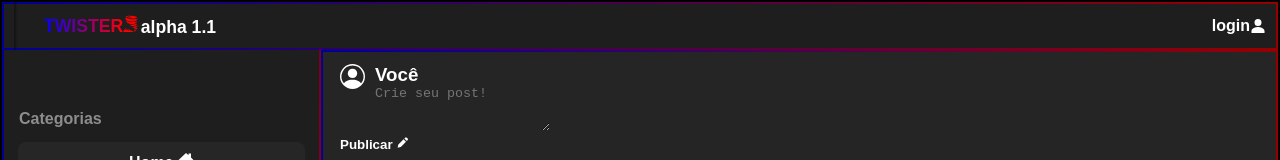
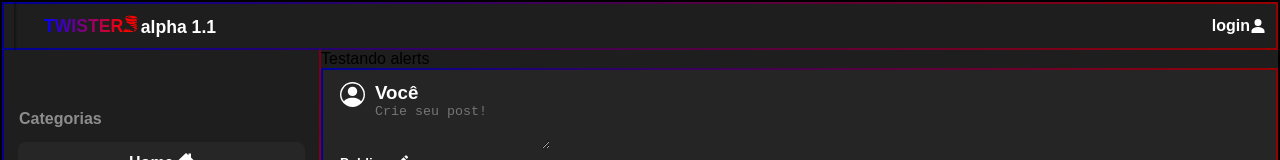
Before and after one commit to Alcantara-Diego/twister, a React (Vite) app: page / in a window 1280 px wide. Shown: the top 160 px of the page. Built offline with nearby package versions, Linux system fonts and the light colour scheme; no server answers; the database is empty.

Commit message:
chore: Instalado react bootstrap e removido bootstrap padrao

```diff
--- a/package.json
+++ b/package.json
@@ -10,9 +10,9 @@
     "preview": "vite preview"
   },
   "dependencies": {
-    "bootstrap": "^5.3.3",
     "firebase": "^10.8.0",
     "react": "^18.2.0",
+    "react-bootstrap": "^2.10.1",
     "react-dom": "^18.2.0",
     "react-icons": "^5.0.1",
     "react-router-dom": "^6.22.0",
--- a/src/App.jsx
+++ b/src/App.jsx
@@ -10,7 +10,7 @@ import Login from './login'
 import Cadastro from './Cadastro'
 import ListaEditavel from './ListaEditavel'
 import Alerta from './Alerta'
-
+import BoostrapAlerta from './BootstrapAlerta'
 import { PrivateRoute } from './RotasPrivadas'
 import { AuthGoogleContext } from './contexts/AuthGoogle'
 
@@ -201,6 +201,7 @@ function abrirPerfil(username){
           </Sidebar>
 
           <div>
+            <BoostrapAlerta></BoostrapAlerta>
 
             <ListaEditavel
             alterarURL={alterarURL}
--- /dev/null
+++ b/src/BootstrapAlerta.jsx
@@ -0,0 +1,11 @@
+import { Alert } from 'react-bootstrap';
+
+function BoostrapAlerta(){
+    return(
+        <Alert variant="sucess">
+            Testando alerts
+        </Alert>
+    )
+}
+
+export default BoostrapAlerta;
```
Also changed, not shown: 1 other file (tests, documents, lock files or other folders).
